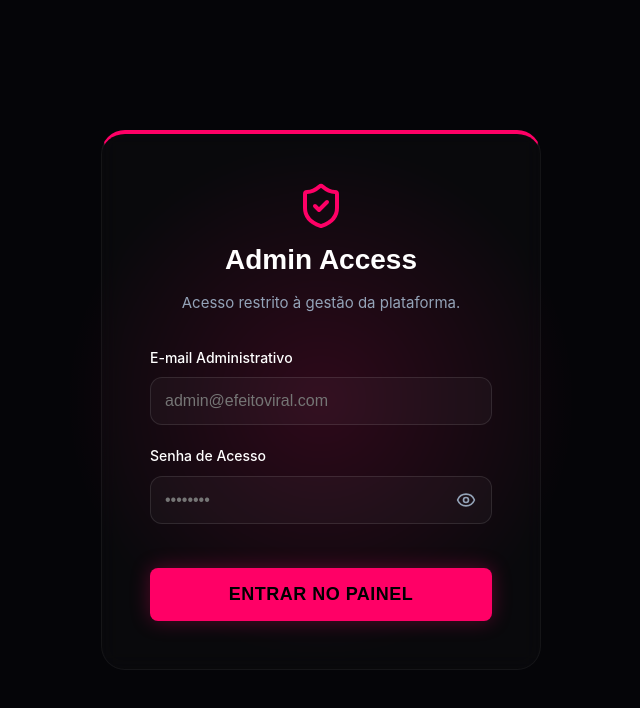
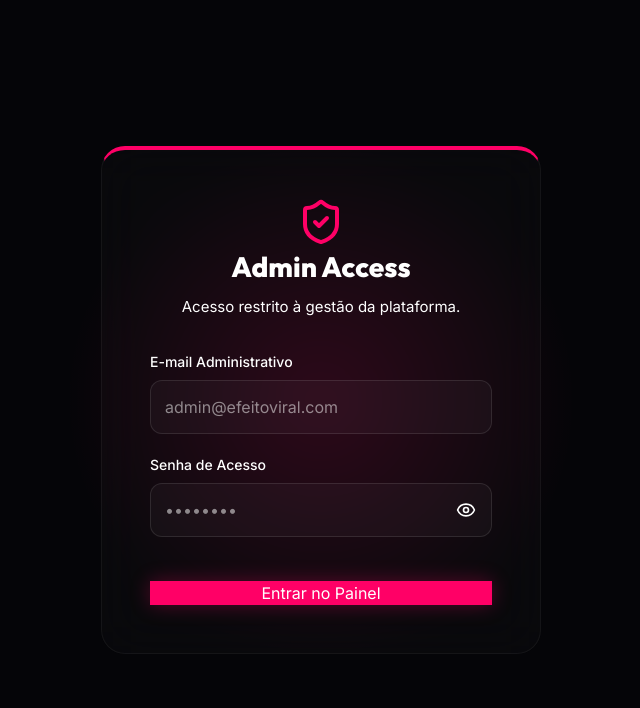
Before and after one commit to dilob0802-rgb/efeito-viral-site, a Next.js app: page /admin/login in a window 1280 px wide. Shown: the top 708 px of the page, without its empty margins (319-959 px from the left). Built offline with nearby package versions, Linux system fonts and the light colour scheme.

Commit message:
style: Migration to Tailwind v4 for better visuals

```diff
--- a/src/app/globals.css
+++ b/src/app/globals.css
@@ -1,141 +1,53 @@
-@tailwind base;
-@tailwind components;
-@tailwind utilities;
+@import url('https://fonts.googleapis.com/css2?family=Inter:wght@400;500;600;700&family=Outfit:wght@400;600;800&display=swap');
+@import "tailwindcss";
 
-@import url('https://fonts.googleapis.com/css2?family=Inter:wght@400;500;600;700&family=Outfit:wght@400;600;800&display=swap');
+@theme {
+  /* Fontes Customizadas */
+  --font-outfit: "Outfit", sans-serif;
+  --font-inter: "Inter", sans-serif;
 
-:root {
-  --background: #0c0c14; /* Cor idêntica à Sidebar para harmonia total */
-  --surface: #14141f;
-  --surface-hover: #1c1c2b;
-  --primary: #9d4edd;
-  --primary-glow: rgba(157, 78, 221, 0.4);
-  --secondary: #00ffcc; /* neon accent */
-  --text: #ffffff;
-  --text-muted: #94a3b8;
-  --border: rgba(255, 255, 255, 0.05);
+  /* Teia de Cores Efeito Viral */
+  --color-background: #0c0c14;
+  --color-surface: #14141f;
+  --color-primary: #9d4edd;
+  --color-secondary: #00ffcc;
+  --color-text-muted: #94a3b8;
+  --color-border-subtle: rgba(255, 255, 255, 0.05);
+
+  /* Efeitos Especiais */
+  --radius-xl: 1rem;
+  --radius-2xl: 1.5rem;
 }
 
+@layer base {
   * {
-  box-sizing: border-box;
-  margin: 0;
-  padding: 0;
+    @apply border-border-subtle box-border m-0 p-0;
   }
 
   body {
-  background-color: var(--background);
-  color: var(--text);
-  font-family: 'Inter', sans-serif;
-  line-height: 1.6;
-  overflow-x: hidden;
-  -webkit-font-smoothing: antialiased;
+    @apply bg-background text-white font-inter antialiased overflow-x-hidden;
   }
 
   h1, h2, h3, h4, h5, h6 {
-  font-family: 'Outfit', sans-serif;
+    @apply font-outfit;
+  }
 }
 
-a {
-  color: inherit;
-  text-decoration: none;
-}
-
-.container {
-  width: 100%;
-  max-width: 1200px;
-  margin: 0 auto;
-  padding: 0 24px;
-}
-
+/* Utilitários Customizados para LPs */
+@layer utilities {
   .text-gradient {
-  background: linear-gradient(135deg, #fff 0%, #a1a1aa 100%);
-  -webkit-background-clip: text;
-  -webkit-text-fill-color: transparent;
+    @apply bg-clip-text text-transparent bg-linear-to-br from-white to-zinc-500;
   }
 
   .text-gradient-primary {
-  background: linear-gradient(135deg, var(--primary) 0%, var(--secondary) 100%);
-  -webkit-background-clip: text;
-  -webkit-text-fill-color: transparent;
-}
-
-.btn-primary {
-  display: inline-flex;
-  align-items: center;
-  justify-content: center;
-  padding: 16px 32px;
-  border-radius: 8px;
-  background: var(--primary);
-  color: #000;
-  font-weight: 700;
-  font-size: 1.125rem;
-  transition: all 0.3s ease;
-  box-shadow: 0 0 20px var(--primary-glow);
-  border: none;
-  cursor: pointer;
-  text-transform: uppercase;
-  letter-spacing: 0.5px;
-}
-
-.btn-primary:hover {
-  transform: translateY(-2px);
-  box-shadow: 0 0 30px var(--primary-glow);
-  background: #b57eed;
-  color: #fff;
-}
-
-.btn-secondary {
-  display: inline-flex;
-  align-items: center;
-  justify-content: center;
-  padding: 12px 24px;
-  border-radius: 8px;
-  background: rgba(157, 78, 221, 0.1);
-  color: var(--primary);
-  font-weight: 600;
-  font-size: 1rem;
-  transition: all 0.3s ease;
-  border: 1px solid rgba(157, 78, 221, 0.3);
-  cursor: pointer;
-  text-transform: uppercase;
-  letter-spacing: 1px;
-}
-
-.btn-secondary:hover:not(:disabled) {
-  background: rgba(157, 78, 221, 0.2);
-  color: #fff;
-  border-color: var(--primary);
-  transform: translateY(-2px);
-}
-
-.btn-secondary:disabled {
-  opacity: 0.5;
-  cursor: not-allowed;
-}
-
-.section {
-  padding: 120px 0;
-}
-
-.grid {
-  display: grid;
-}
-
-.flex {
-  display: flex;
+    @apply bg-clip-text text-transparent bg-linear-to-br from-primary to-secondary;
   }
 
   .glass-card {
-  background: rgba(255, 255, 255, 0.02);
-  backdrop-filter: blur(10px);
-  -webkit-backdrop-filter: blur(10px);
-  border: 1px solid rgba(255, 255, 255, 0.05);
-  border-radius: 16px;
-  padding: 32px;
-  transition: transform 0.3s ease, border-color 0.3s ease;
+    @apply bg-white/2 backdrop-blur-xl border border-white/5 rounded-2xl;
   }
 
-.glass-card:hover {
-  transform: translateY(-5px);
-  border-color: rgba(157, 78, 221, 0.4);
+  .glass-card-hover {
+    @apply hover:translate-y-[-5px] hover:border-primary/40 transition-all duration-300;
   }
+}
--- a/tailwind.config.ts
+++ /dev/null
@@ -1,19 +0,0 @@
-import type { Config } from "tailwindcss";
-
-const config: Config = {
-  content: [
-    "./src/pages/**/*.{js,ts,jsx,tsx,mdx}",
-    "./src/components/**/*.{js,ts,jsx,tsx,mdx}",
-    "./src/app/**/*.{js,ts,jsx,tsx,mdx}",
-  ],
-  theme: {
-    extend: {
-      colors: {
-        background: "var(--background)",
-        foreground: "var(--foreground)",
-      },
-    },
-  },
-  plugins: [],
-};
-export default config;
```
Lines whose indentation alone changed are shown as unchanged.
